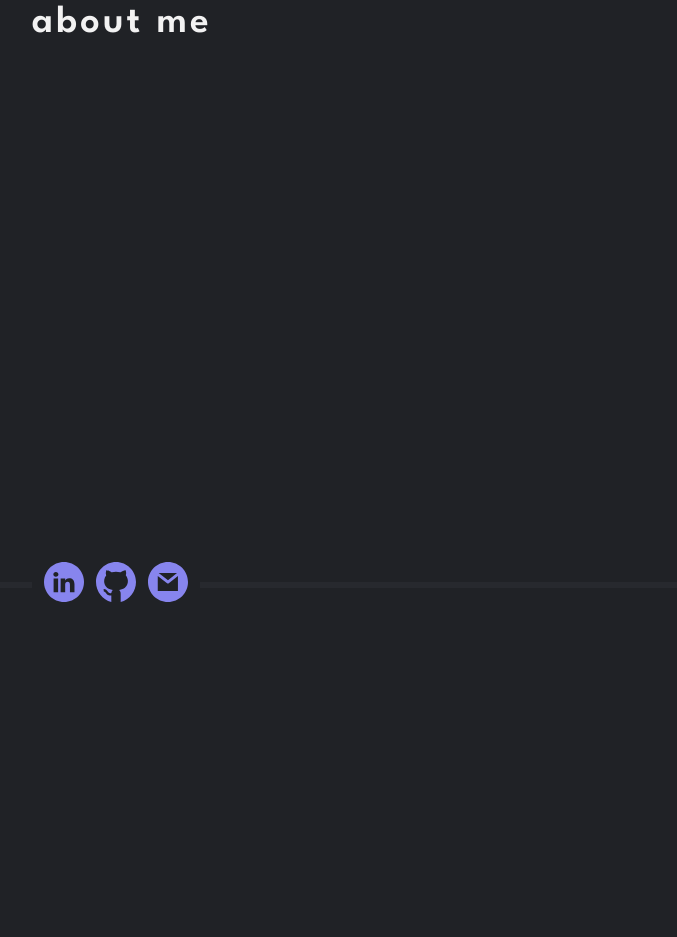
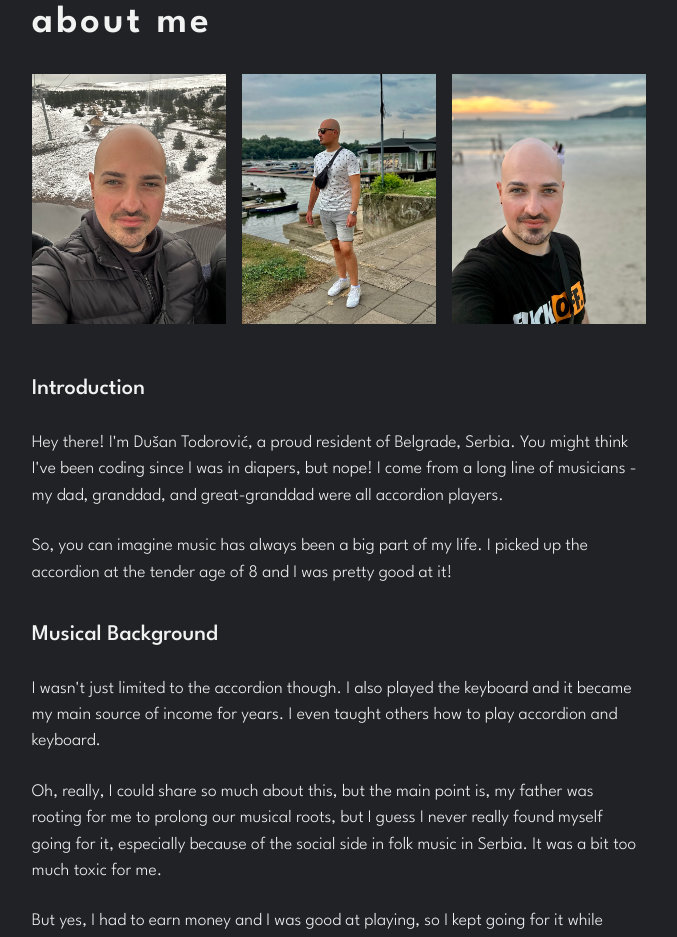
Before and after one commit to krckyboy/todorovic.dev, a Next.js app in the folder next/: page /about in a window 1280 px wide. Shown: the part 148-1085 px from the top of the page, without its empty margins (301-978 px from the left). Before the commit the page ends 800 px from the top, so only its background shows below. Built offline with nearby package versions, Linux system fonts and the light colour scheme.

Commit message:
#10 Adding content and styles.

```diff
--- a/next/src/app/about/page.tsx
+++ b/next/src/app/about/page.tsx
@@ -1,13 +1,88 @@
 import { NextPage } from 'next';
-import gStyles from '../../styles/global.module.scss';
+import gStyles from '@/styles/global.module.scss';
+import styles from './styles.module.scss';
 import React from 'react';
+import Image from 'next/image';
 
 const Page: NextPage = () => {
   return (
-    <main>
-      <section className={`${gStyles.section} ${gStyles.paddingInline}`}>
+    <main className={styles.main}>
+      <article className={`${gStyles.section} ${gStyles.paddingInline}`}>
         <h1 className={gStyles.pageHeading}>About me</h1>
-      </section>
+        <section className={styles.imagesContainer}>
+          <Image
+            src={'/images/about/846FD215-D652-4225-9AC1-BDB43CCC56DF_1_105_c.jpeg'} alt={'Dušan in a gondola.'}
+            width={300} height={250} />
+          <Image src={'/images/about/E7FF333A-32F1-4E1A-B624-8FD917A8F194_1_105_c.jpeg'}
+                 alt={'Dušan on near the river.'}
+                 width={300} height={250} />
+          <Image src={'/images/about/3D037048-F26D-464D-BB7E-13AA8696C6B9_1_105_c.jpeg'} alt={'Dušan on the beach.'}
+                 width={300} height={250} />
+        </section>
+        <section className={`${gStyles.text} ${styles.mainContent}`}>
+          <h2 className={styles.subheading}>Introduction</h2>
+          <p>Hey there! I'm Dušan Todorović, a proud resident of Belgrade, Serbia. You might think I've been coding
+            since I was in diapers, but nope! I come from a long line of musicians - my dad, granddad, and
+            great-granddad were all accordion players.</p>
+
+          <p>So, you can imagine music has always been a big part of my life. I picked up the accordion at the tender
+            age of 8 and I was pretty good at it!</p>
+
+          <h2 className={styles.subheading}>Musical Background</h2>
+          <p>I wasn't just limited to the accordion though. I also played the keyboard and it became my main source of
+            income for years. I even taught others how to play accordion and keyboard.</p>
+          <p>Oh, really, I could share so much
+            about this, but the main point is, my father was rooting for me to prolong our musical roots, but I guess I
+            never really found myself going for it, especially because of the social side in folk music in Serbia. It
+            was a bit too much toxic for me.</p>
+          <p>But yes, I had to earn money and I was good at playing, so I kept going for
+            it while exploring other options.</p>
+
+          <h2 className={styles.subheading}>Transition to Programming</h2>
+          <p>My transition into programming happened quite unexpectedly. During college, I had to take a web design
+            class and that's where I fell in love with coding. After that, I started taking front-end courses on
+            platforms like Udemy and FreeCodeCamp.</p>
+          <p>Eventually, I landed my first job as a junior front-end developer through a friend of a friend. At that
+            time, knowing HTML, CSS (with a bit of Bootstrap), and some JavaScript was enough to get by.</p>
+
+          <h2 className={styles.subheading}>Early Career</h2>
+          <p>Despite the lack of advanced tools, I made significant progress after leaving my first job. I spent a lot
+            of time reading documentation and working on personal projects to build up my full-stack skills. I also
+            continued to teach music to support myself financially.</p>
+
+          <h2 className={styles.subheading}>Current Role</h2>
+          <p>After building my portfolio and honing my skills, I landed a job that changed my life. I'm currently a
+            front-end team lead at a reputable company. I love how I've grown not just in my tech skills, but also in my
+            management and soft skills.</p>
+
+          <h2 className={styles.subheading}>Interesting Habits and Interests</h2>
+          <section className={styles.imagesContainer}>
+            <Image
+              src={'/images/about/2F6ACD0F-D23F-4006-97D8-5D062B0EB330_1_105_c.jpeg'} alt={'Dušan next to an elephant.'}
+              width={300} height={250} />
+            <Image
+              src={'/images/about/EF46B464-0160-404D-B2B4-33224F118617_1_105_c.jpeg'} alt={'Lilly on a sofa.'}
+              width={300} height={250} />
+            <Image
+              src={'/images/about/27318BF1-3FDE-4F44-99AB-301A371463F0_1_105_c.jpeg'} alt={'Lilly on my lap.'}
+              width={300} height={250} />
+          </section>
+
+          <p>I have a few quirky habits that might surprise you. For instance, I used to watch streams of League of
+            Legends, even though I don't play the game anymore. I also enjoy playing PlayStation 5 from time to time,
+            but lately, I've been more inclined towards working on personal projects than playing video games.</p>
+
+          <p>I absolutely love dogs and other animals, but dogs are my favorite, that's for sure. They are pure, and
+            lovable and they are our best friends! I always get fascinated, over and over, by how much positive energy I
+            get from Lilly. Lilly is my dog, Shi Tzuh!</p>
+
+          <p>I'm a big fan of TV shows. Some of my favorites include... (list your favorite shows here).</p>
+
+          <h2 className={styles.subheading}>Contact Information</h2>
+          <p>Feel free to reach out to me if you want to chat about music, coding, or anything else. I'm always open to
+            new connections and opportunities.</p>
+        </section>
+      </article>
     </main>
   );
 };
--- /dev/null
+++ b/next/src/app/about/styles.module.scss
@@ -0,0 +1,44 @@
+.main {
+  h1 {
+    margin-bottom: 2rem;
+  }
+
+  .imagesContainer {
+    display: grid;
+    grid-template-columns: repeat(3, 1fr);
+    gap: 1rem;
+
+    img {
+      max-width: 100%;
+      object-fit: cover;
+    }
+  }
+
+  .mainContent {
+    margin-top: 3rem;
+
+    .subheading {
+      font-weight: 500;
+      font-size: clamp(1.4rem, 1.1vw, 1.6rem);
+      margin-bottom: 1rem;
+
+      &:not(:first-of-type) {
+        margin-top: 2rem;
+      }
+
+      + img {
+        + p {
+          margin-top: 1rem;
+        }
+      }
+    }
+
+    p {
+      margin-top: 1.5rem;
+
+      &:first-child {
+        margin-top: 0;
+      }
+    }
+  }
+}
```
Also changed, not shown: next/src/app/blog/[slug]/blog-content/styles.scss (+3 -11 lines).
